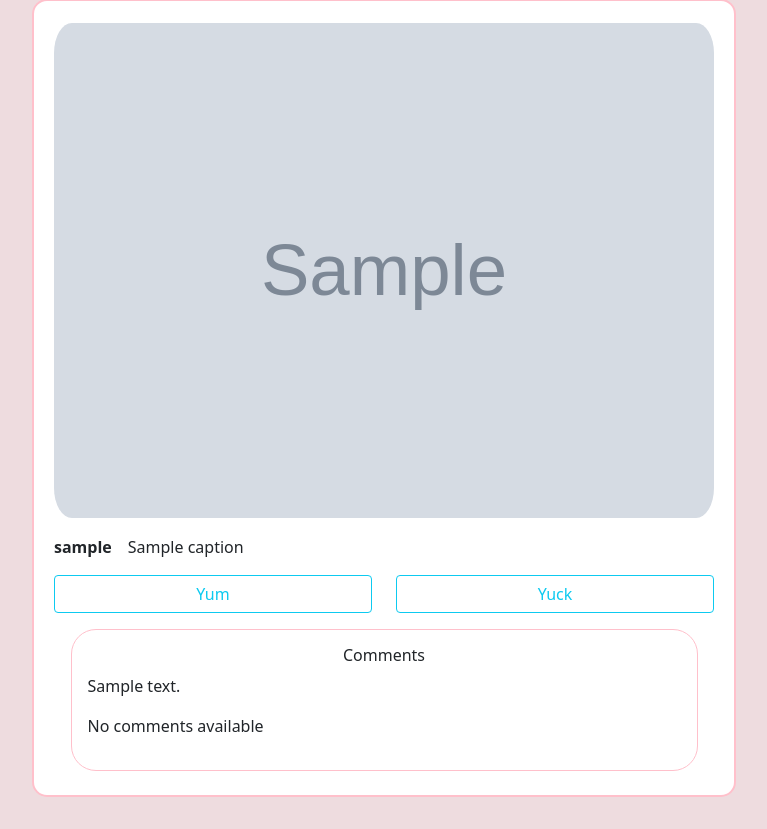
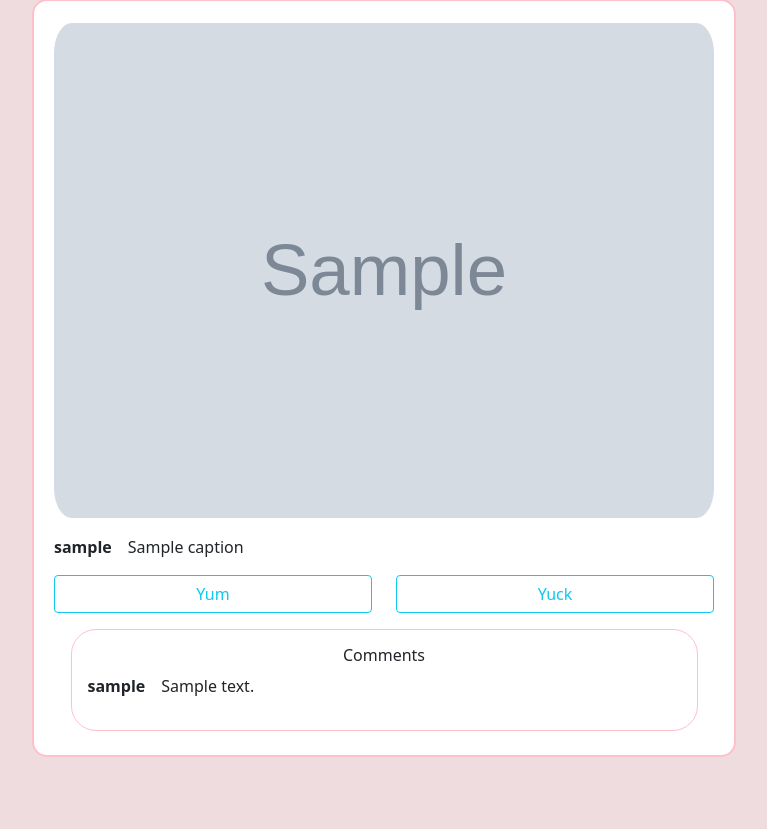
Before and after one commit to jzd2103/DB_project, a Flask app: template templates/feed.html in a window 1280 px wide. Shown: the part 192-1021 px from the top of the page, without its empty margins (256-1023 px from the left). After the commit the page ends 949 px from the top, so only its background shows below. Run offline with Flask 3, Linux system fonts and the light colour scheme; the template is opened without the code that fills it: most values are stand-ins (such as "Sample title", 1, 10 or a date in 2020); grey boxes marked "Sample" are stand-in pictures; parts of the project's set-up code (start-up, migrations or seed data) failed here and were passed over.

Commit message:
more comment changes

```diff
--- a/templates/feed.html
+++ b/templates/feed.html
@@ -29,20 +29,16 @@
                         <a class="btn btn-outline-info btn-block w-100" href="/rate?post_id={{ post.post_id }}&rating=-1">Yuck</a>
                     </div>
                     <div class = "col-11 m-3 p-3 comments ">
-                        <h6 class="text-center">Comments</h3>
+                        <h6 class="text-center">Comments</h6>
                         {% if post.comments %}
-                            {% set all_none = True %}
                             {% for comment in post.comments %}
-                                {% if comment %}
-                                    {% set all_none = False %}
-                                    <p>{{ comment }}</p>
+                                {% if comment.comment %}
+                                    <div class="d-flex mt-1">
+                                        <p class="me-3"><strong>{{ comment.username }}</strong></p>
+                                        <p>{{ comment.comment }}</p>
+                                    </div>
                                 {% endif %}
                             {% endfor %}
-                            {% if all_none %}
-                                <p>No comments available</p>
-                            {% endif %}
-                        {% else %}
-                            <p>No comments available</p>
                         {% endif %}
                     </div>
                 </div>
```
